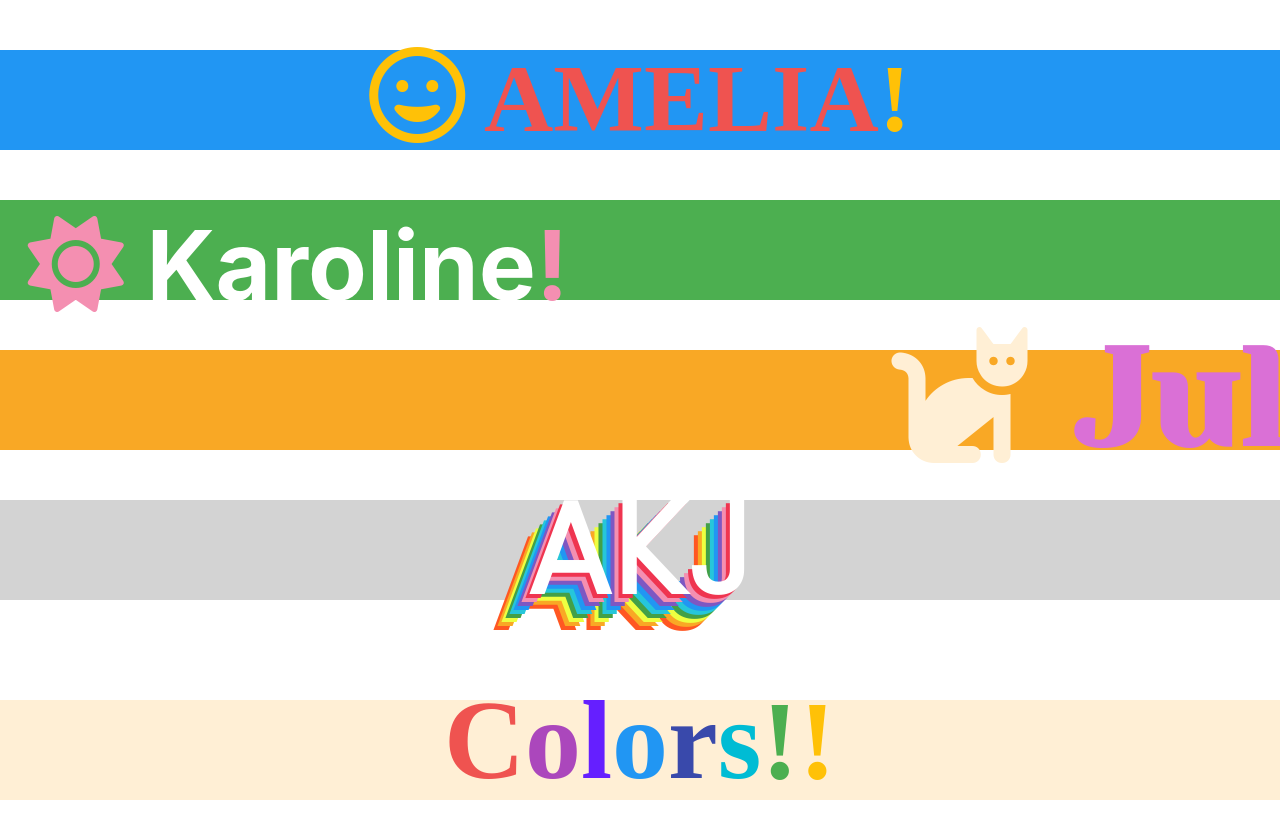
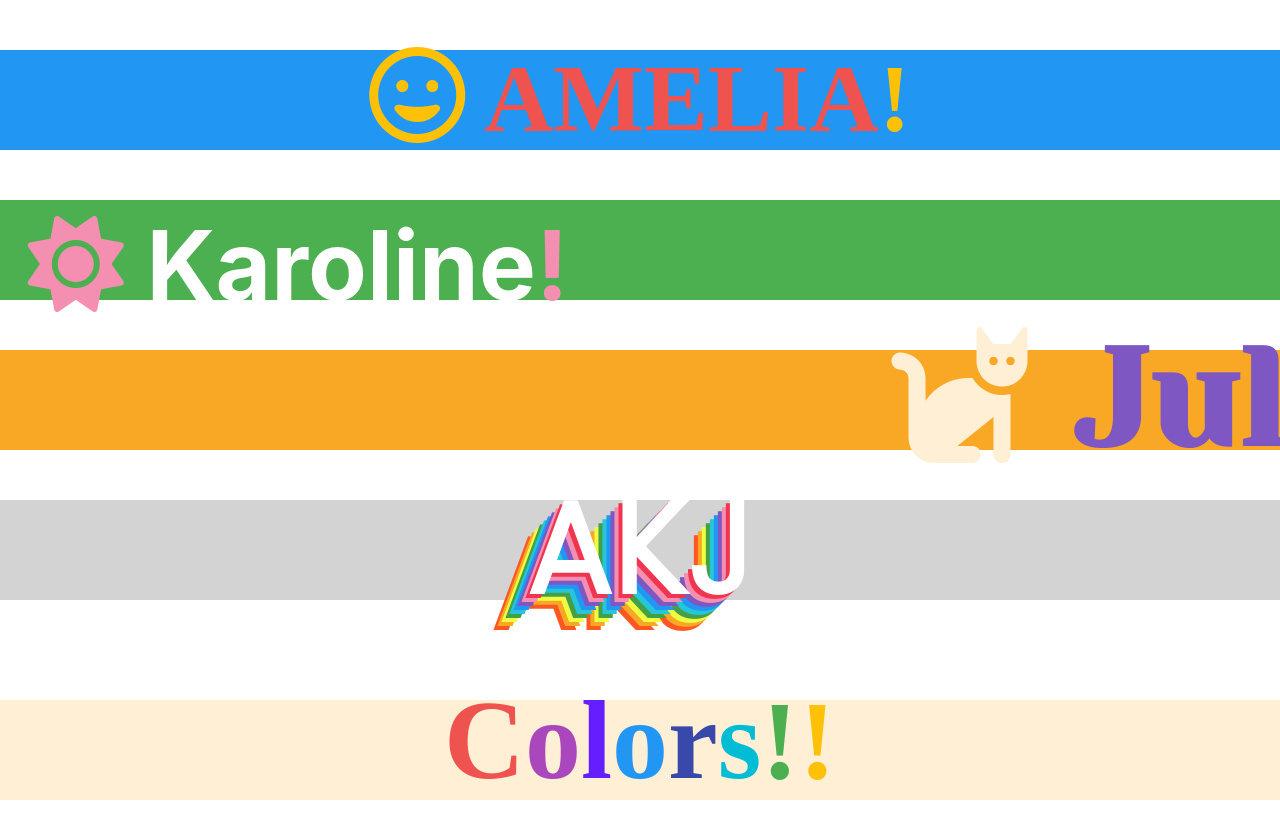
Before and after one commit to katarzyna-kw/css-animation-fun, a React (Create React App) app: page / in a window 1280 px wide. Shown: the top 838 px of the page. Built offline with nearby package versions, Linux system fonts and the light colour scheme; a web font is replaced by a local one.

Commit message:
.Julia h1 color change

```diff
--- a/src/components/Julia.css
+++ b/src/components/Julia.css
@@ -13,7 +13,7 @@
 
   .Julia h1 {
     font-size: 5em;
-    color: #DA70D6;
+    color: #7e57c2;
     transform: translateX(600px);
     animation: 2s slideOut ease-in-out forwards 5s;
     animation-iteration-count: infinite;
```
